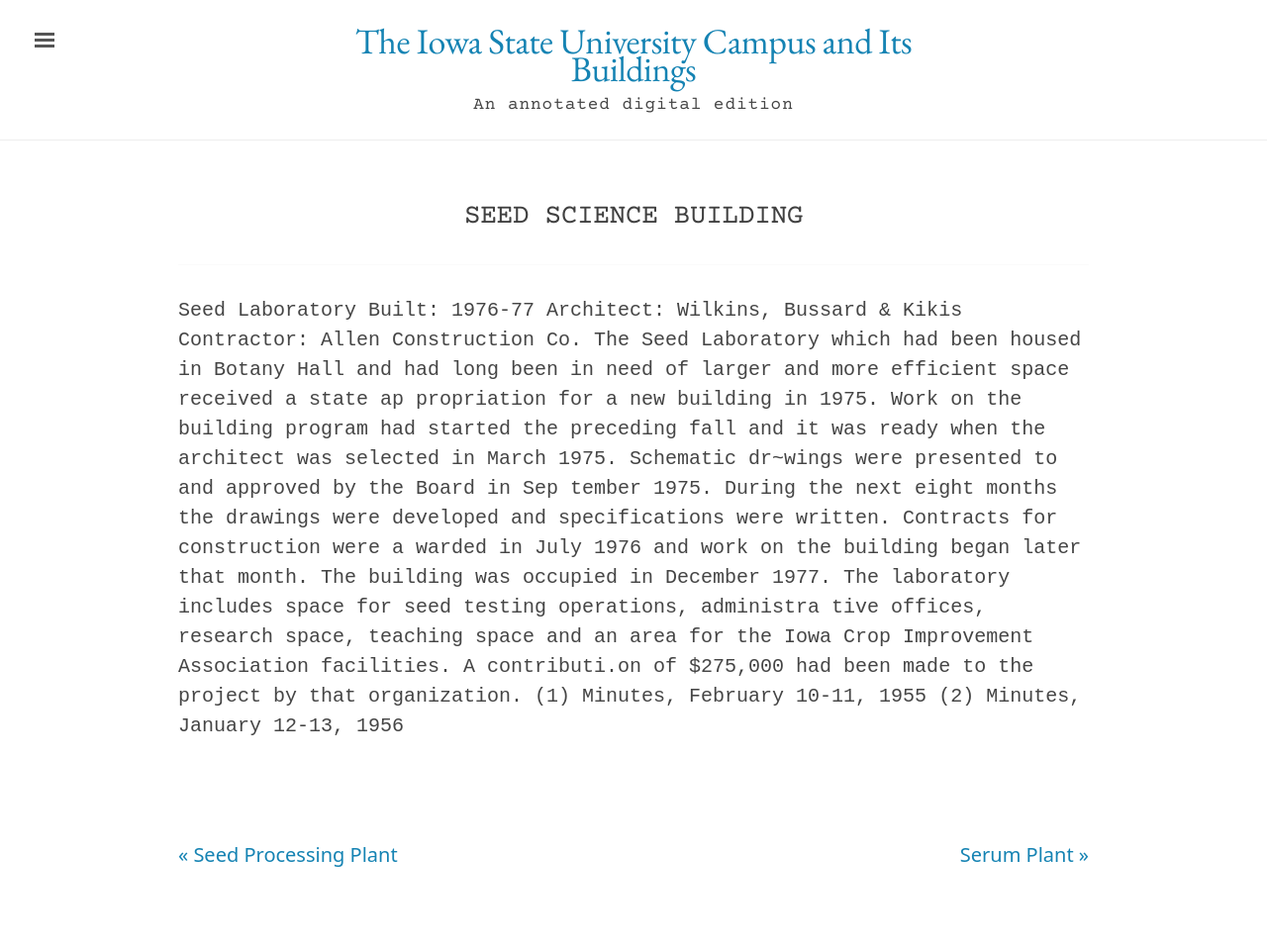
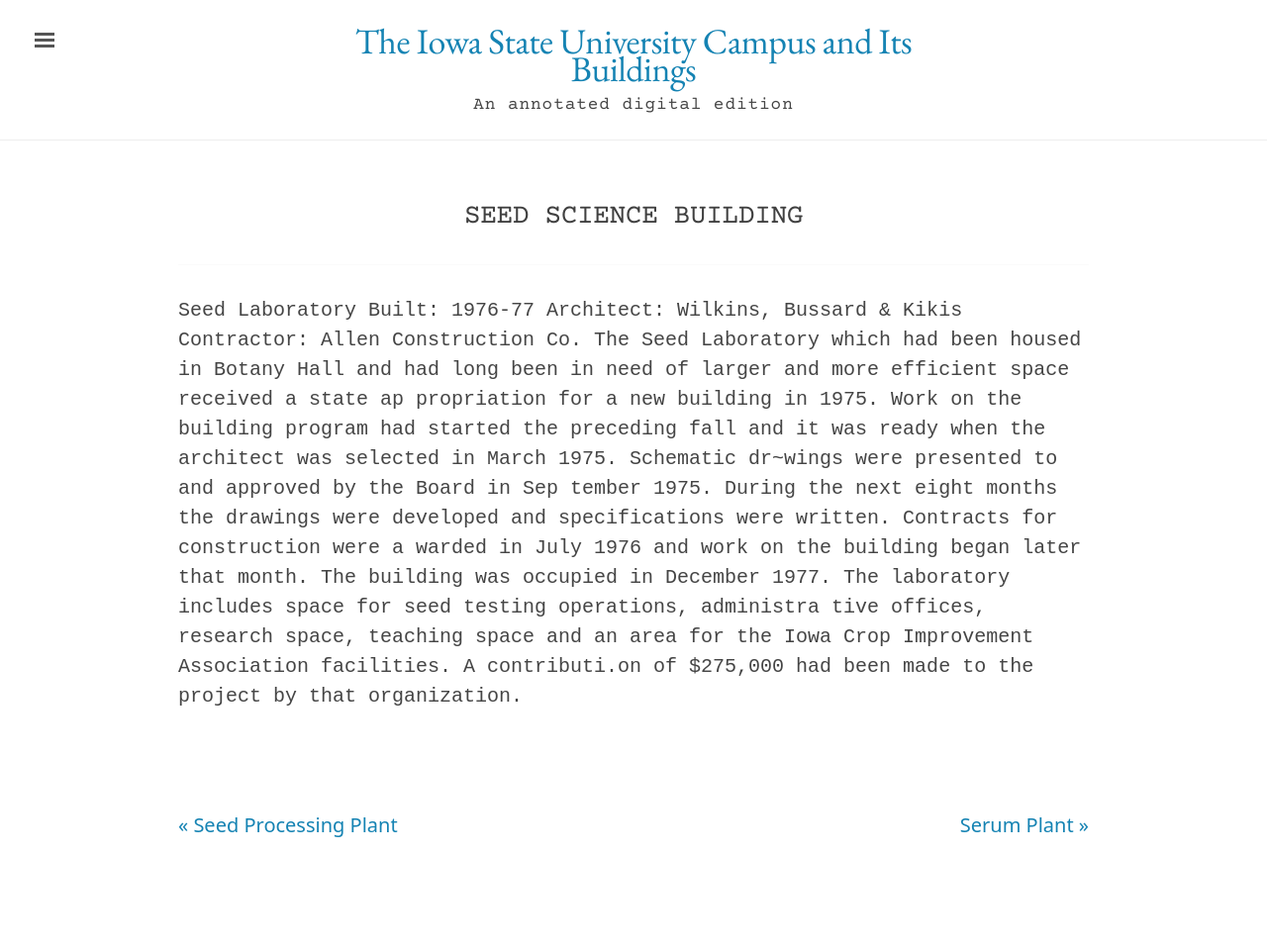
Before and after one commit to emanderson811/day-edition, a Jekyll site: the page built from _texts/buildings/193day-seed-science.md, in a window 1280 px wide. Shown: the whole page at 99% size. Built offline with Jekyll 4.4.1, drawn with Linux system fonts in a browser that asks for light colours; after the commit the page ends 929 px from its top, so only the background shows below that.

Commit message:
Update 193day-seed-science.md

```diff
--- a/_texts/buildings/193day-seed-science.md
+++ b/_texts/buildings/193day-seed-science.md
@@ -19,4 +19,3 @@
 The Seed Laboratory which had been housed in Botany Hall and had long been in need of larger and more efficient space received a state ap propriation for a new building in 1975. Work on the building program had started the preceding fall and it was ready when the architect was selected in March 1975.
 Schematic dr~wings were presented to and approved by the Board in Sep tember 1975. During the next eight months the drawings were developed and specifications were written. Contracts for construction were a warded in July 1976 and work on the building began later that month. The building was occupied in December 1977.
 The laboratory includes space for seed testing operations, administra tive offices, research space, teaching space and an area for the Iowa Crop Improvement Association facilities. A contributi.on of $275,000 had been made to the project by that organization.
-(1) Minutes, February 10-11, 1955 (2) Minutes, January 12-13, 1956
```
